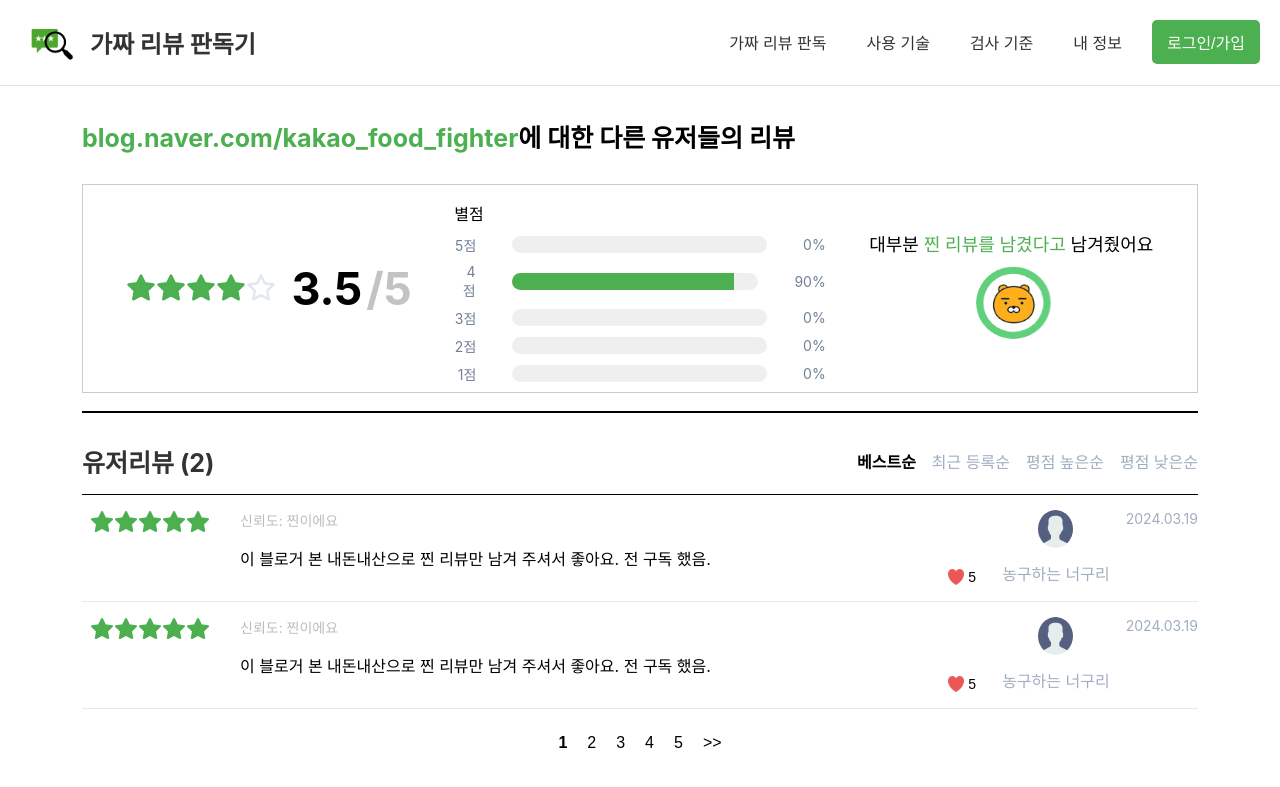
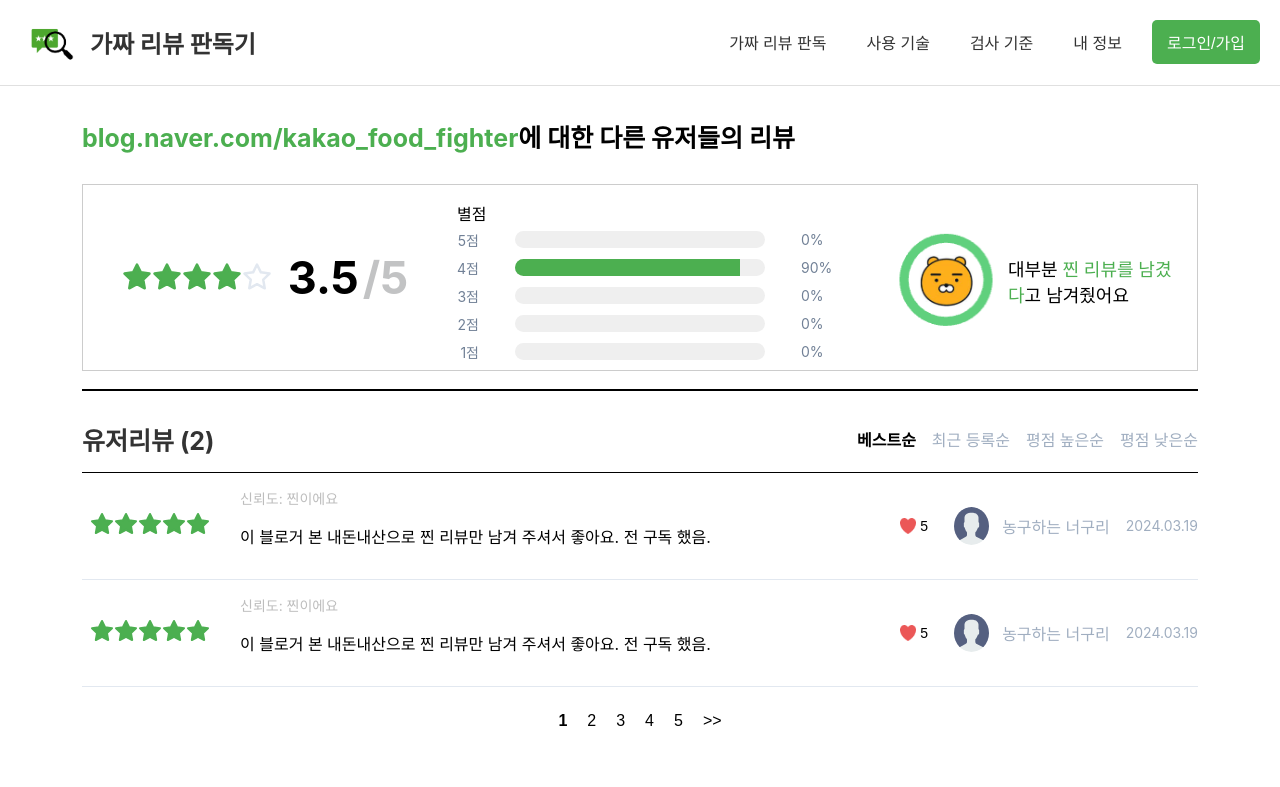
Before and after one commit to kakaotech-bootcamp-22/fe, a React (Create React App) app: page /review in a window 1280 px wide. Shown: the top 787 px of the page. Built offline with nearby package versions, Linux system fonts and the light colour scheme; no server answers.

Commit message:
Refactor: 레이아웃 정렬 및 요소 크기 조정을 위한 CSS 수정

```diff
--- a/src/components/Review/Review.css
+++ b/src/components/Review/Review.css
@@ -78,6 +78,7 @@
 }
 
 .review-summary {
+  display: flex;
   text-align: center;
   font-size: 18px;
 }
@@ -87,9 +88,16 @@
   font-weight: 500;
 }
 
+.review-text {
+  padding: 35px 20px 0 15px;
+  text-align: left;
+  justify-content: flex-start; /* 텍스트를 왼쪽 정렬 */
+}
+
 .character-avatar {
   display: flex;
   justify-content: center;
+  margin-left: 60px;
 }
 
 .avatar {
@@ -105,8 +113,8 @@
 }
 
 .review-img {
-  width: 80px;
-  height: 90px;
+  width: 100px;
+  height: 115px;
 }
 
 .avatar-img {
@@ -114,7 +122,7 @@
 }
 
 .progress {
-  width: 100%;
+  width: 250px;
   background-color: rgb(239, 239, 239);
   height: 17px;
   border-radius: 14px;
@@ -176,7 +184,7 @@
 
 .review-stars {
   flex: 0 0 auto; /* 왼쪽 영역 고정 크기 */
-  align-self: flex-start; /* 위쪽 정렬 */
+  align-self: center; /* 위쪽 정렬 */
   margin-right: 10px;
 }
 
@@ -212,7 +220,6 @@
 
 .review-author {
   display: flex;
-  flex-direction: column; /* 상하 배열 설정 */
   align-items: center; /* 중앙 정렬 */
   gap: 13px;
 }
@@ -231,7 +238,7 @@
 .review-date {
   color: #a0aec0;
   font-size: 14px;
-  align-self: flex-start;
+  align-self: center;
 }
 
 .like-button {
@@ -242,7 +249,7 @@
   gap: 4px; /* 아이콘과 숫자 간격 조절 */
   cursor: pointer;
   font-size: 14px;
-  align-self: flex-end; /* 아래쪽 정렬 */
+  align-self: center; /* 아래쪽 정렬 */
   margin-right: 20px;
 }
 
@@ -261,9 +268,8 @@
 }
 
 .star-rating {
-  display: flex;
-  gap: 8px;
-  margin-bottom: 10px;
+  margin-bottom: 5px;
+  margin-left: 10px;
 }
 
 .star-button {
--- a/src/components/Review/Review.jsx
+++ b/src/components/Review/Review.jsx
@@ -116,11 +116,13 @@ export default function Review() {
             ))}
         </div>
         <div className="review-summary">
-          <span>대부분</span>
-          <span className="highlight"> 찐 리뷰를 남겼다고 </span>
-          <span>남겨줬어요</span>
           <div className="character-avatar">
             <img src={ryanImage} alt="Default Avatar" className="review-img" />
+          </div>
+          <div className="review-text">
+            <span>대부분</span>
+            <span className="highlight"> 찐 리뷰를 남겼다</span>
+            <span>고 남겨줬어요</span>
           </div>
         </div>
       </div>
```
